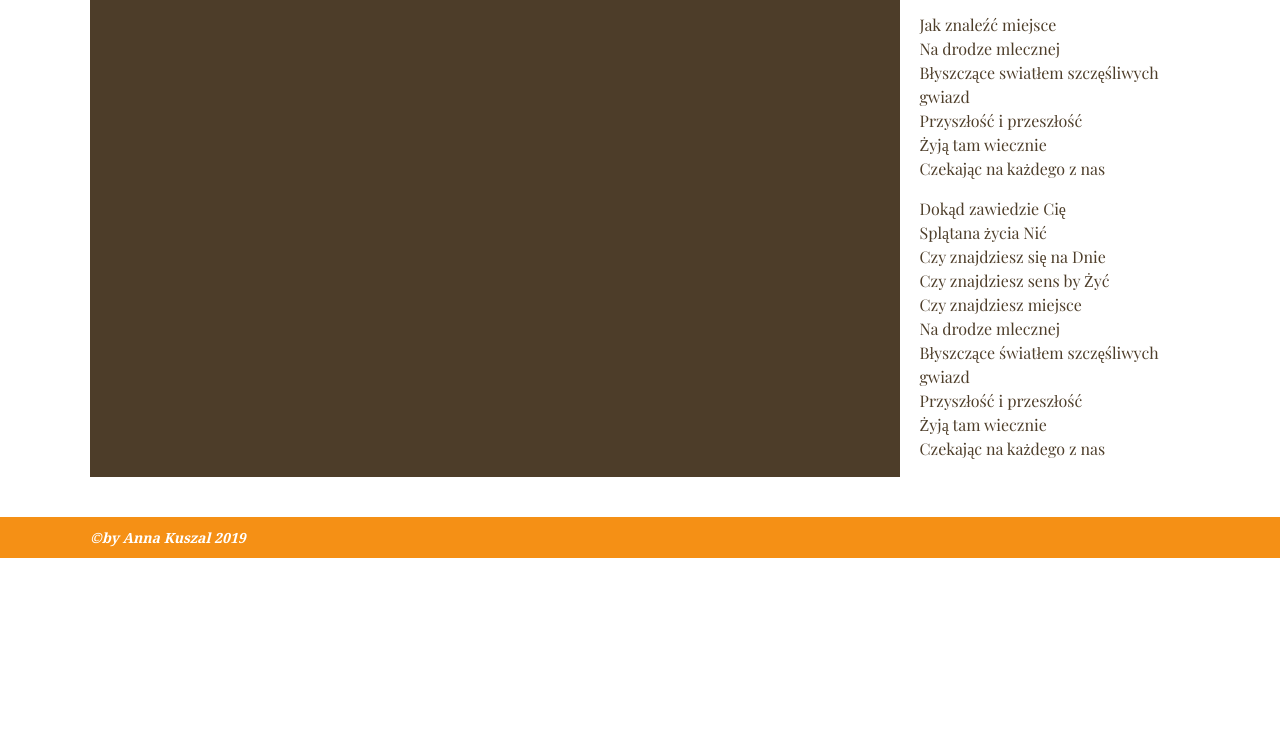
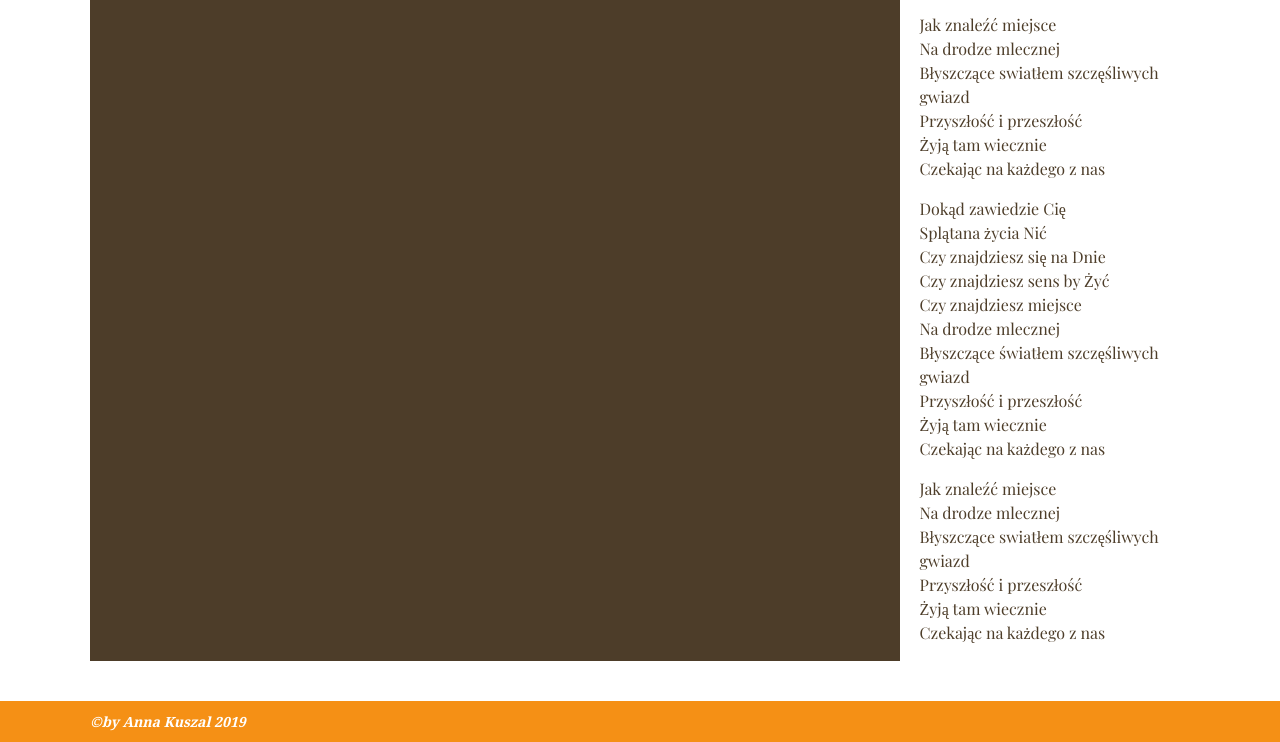
Before and after one commit to AnnaKuszal/Testing-git, a website: page index.html in a window 1280 px wide. Shown: the part 466-1208 px from the top of the page. Before the commit the page ends 1024 px from the top, so only its background shows below. Drawn offline with nearby package versions, Linux system fonts and the light colour scheme.

Commit message:
Add second paragraph

```diff
--- a/index.html
+++ b/index.html
@@ -55,6 +55,13 @@
                 Przyszłość i przeszłość<br>
                 Żyją tam wiecznie<br>
                 Czekając na każdego z nas<br></p>
+
+                <p>Jak znaleźć miejsce<br>
+                    Na drodze mlecznej<br>
+                    Błyszczące swiatłem szczęśliwych gwiazd<br>
+                    Przyszłość i przeszłość<br>
+                    Żyją tam wiecznie<br>
+                    Czekając na każdego z nas<br></p>
             </div>
         </div>
     </section>
```
